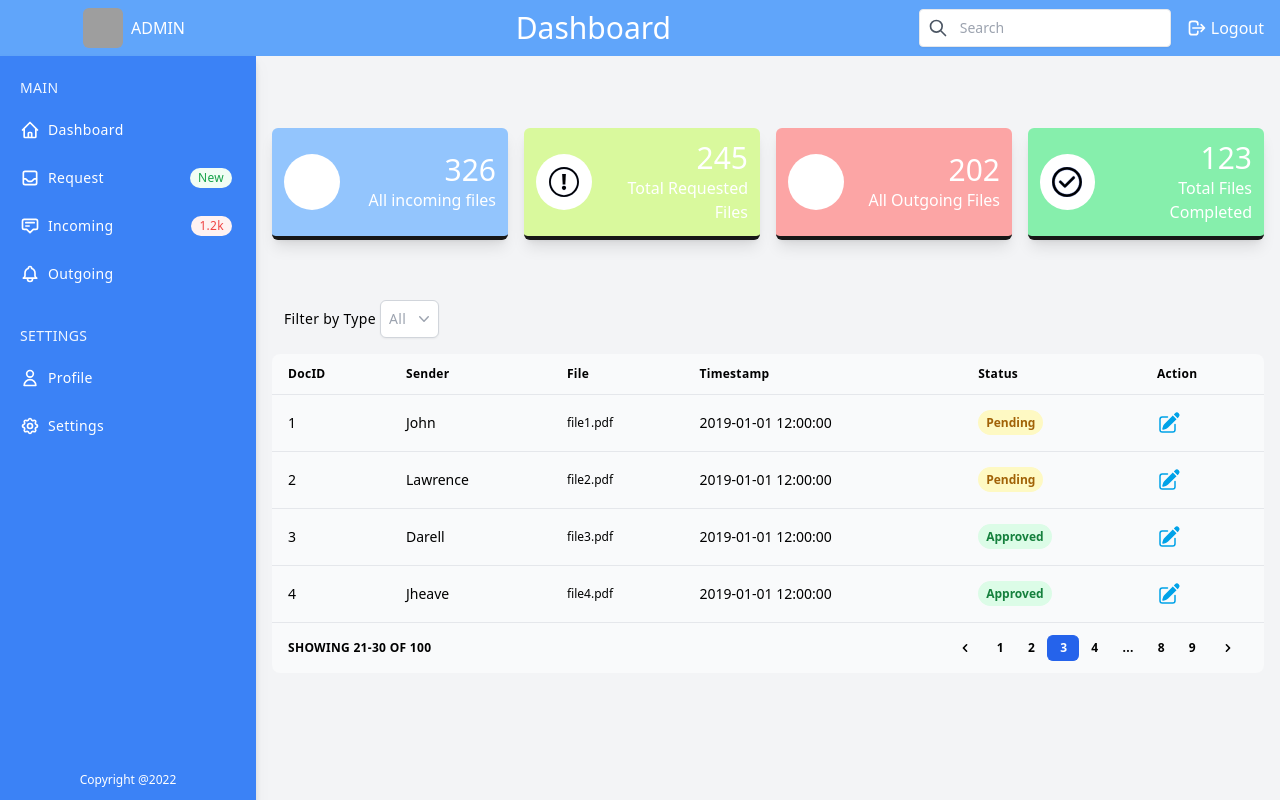
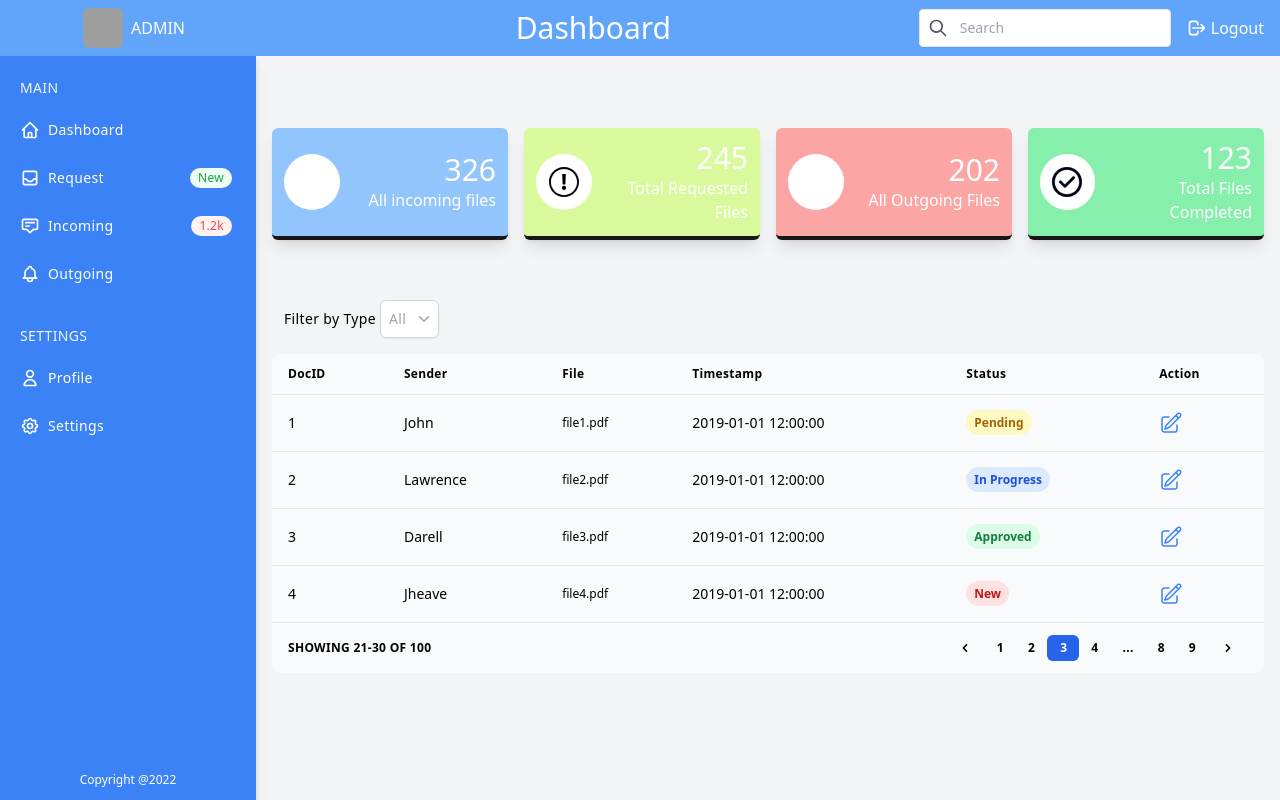
Before and after one commit to jheavejimenez/book-keeping, a React (Create React App) app: page /dashboard in a window 1280 px wide. Built offline with nearby package versions, Linux system fonts and the light colour scheme; no server answers; data requests are answered from the project's data file; grey boxes are pictures that could not be loaded; what tailwindcss-font-inter would draw is missing.

Commit message:
added pencil icon

```diff
--- a/data/db.json
+++ b/data/db.json
@@ -12,7 +12,7 @@
       "sender": "Lawrence",
       "file": "file2.pdf",
       "timestamp": "2019-01-01 12:00:00",
-      "status": "Pending"
+      "status": "In Progress"
     },
     {
       "id": "3",
@@ -26,7 +26,7 @@
       "sender": "Jheave",
       "file": "file4.pdf",
       "timestamp": "2019-01-01 12:00:00",
-      "status": "Approved"
+      "status": "New"
     }
   ],
   "titleHeader": [
--- a/src/components/Table/TableRow.jsx
+++ b/src/components/Table/TableRow.jsx
@@ -1,4 +1,5 @@
 import React from "react";
+import { PencilSquareIcon } from "@heroicons/react/24/outline";
 
 function TableRow({ DocID, SenderName, fileName, timeStamp, status }) {
     let colors;
@@ -32,12 +33,7 @@ function TableRow({ DocID, SenderName, fileName, timeStamp, status }) {
                 </span>
             </td>
             <td className={"flex justify-center items-center w-14 h-14 transition-all duration-300 transform group-hover:rotate-12"}>
-                <svg xmlns="http://www.w3.org/2000/svg" viewBox="0 0 24 24" fill="#00A2E8" class="w-6 h-6">
-                    <path
-                        d="M21.731 2.269a2.625 2.625 0 00-3.712 0l-1.157 1.157 3.712 3.712 1.157-1.157a2.625 2.625 0 000-3.712zM19.513 8.199l-3.712-3.712-8.4 8.4a5.25 5.25 0 00-1.32 2.214l-.8 2.685a.75.75 0 00.933.933l2.685-.8a5.25 5.25 0 002.214-1.32l8.4-8.4z" />
-                    <path
-                        d="M5.25 5.25a3 3 0 00-3 3v10.5a3 3 0 003 3h10.5a3 3 0 003-3V13.5a.75.75 0 00-1.5 0v5.25a1.5 1.5 0 01-1.5 1.5H5.25a1.5 1.5 0 01-1.5-1.5V8.25a1.5 1.5 0 011.5-1.5h5.25a.75.75 0 000-1.5H5.25z" />
-                </svg>
+               <PencilSquareIcon className={"w-6 h-6 text-blue-500 group-hover:text-blue-700"}/>
             </td>
 
         </tr>
```
